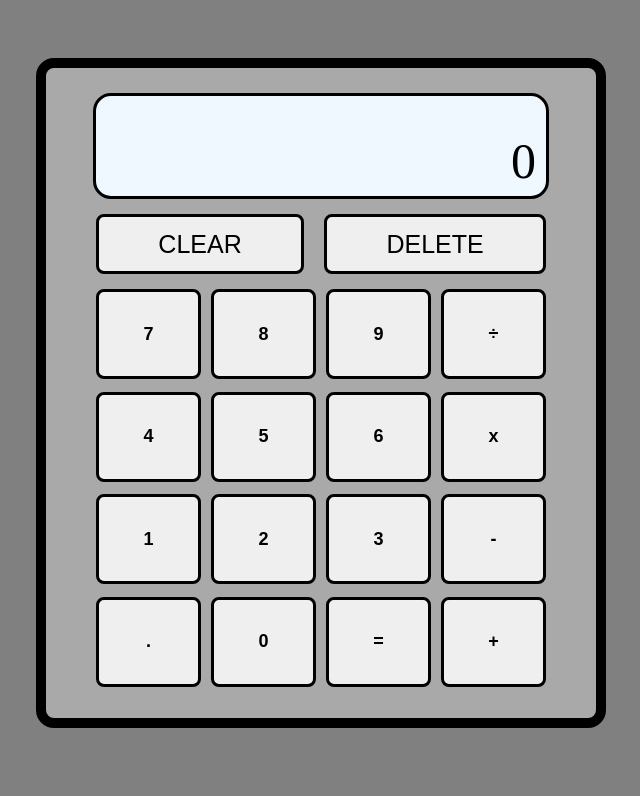
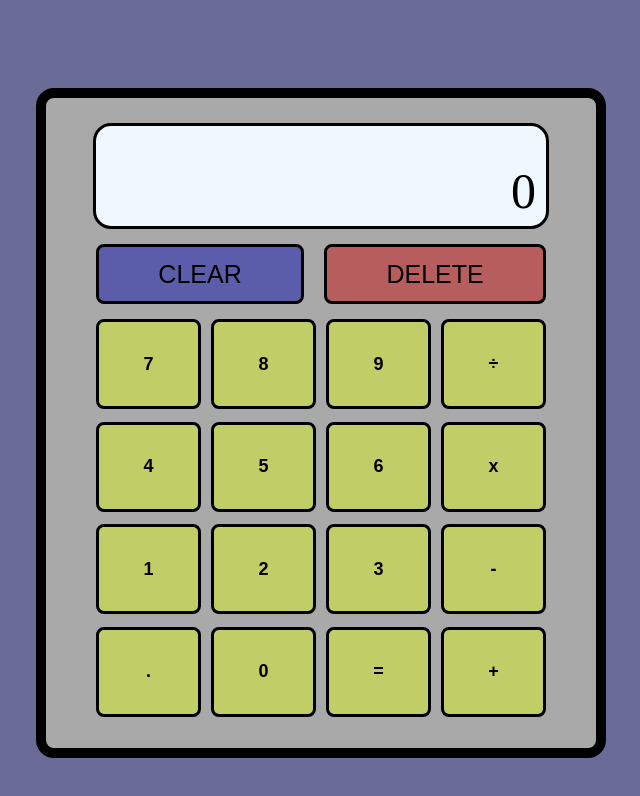
Before and after one commit to AmritpalBedi/calculator, a plain HTML site: page index.html in a window 1280 px wide. Shown: the whole page, without its empty margins (319-959 px from the left). Drawn offline with Linux system fonts and the light colour scheme.

Commit message:
Add colour to calculator body

```diff
--- a/style.css
+++ b/style.css
@@ -1,7 +1,7 @@
 body {
     display: flex;
     flex-direction: column;
-    background-color: gray;
+    background-color: rgba(5, 6, 80, 0.591);;
     align-items: center;
     justify-content: center;
 }
@@ -13,7 +13,7 @@ body {
     border-radius: 18px;
     width: 550px;
     height: 650px;
-    margin-top: 50px;
+    margin-top: 80px;
     background-color: darkgray;
 }
 
@@ -58,11 +58,13 @@ body {
 .clear {
     margin-right: auto;
     flex: auto;
+    background-color: rgba(40, 42, 171, 0.591);
 }
 
 .delete {
     margin-left: auto;
     flex: auto;
+    background-color: rgba(194, 41, 41, 0.591);
 }
 
 .operations {
@@ -86,4 +88,5 @@ body {
     width: 100px;
     flex: auto;
     border-radius: 8px;
+    background-color: rgba(199, 214, 85, 0.801);
 }
```
